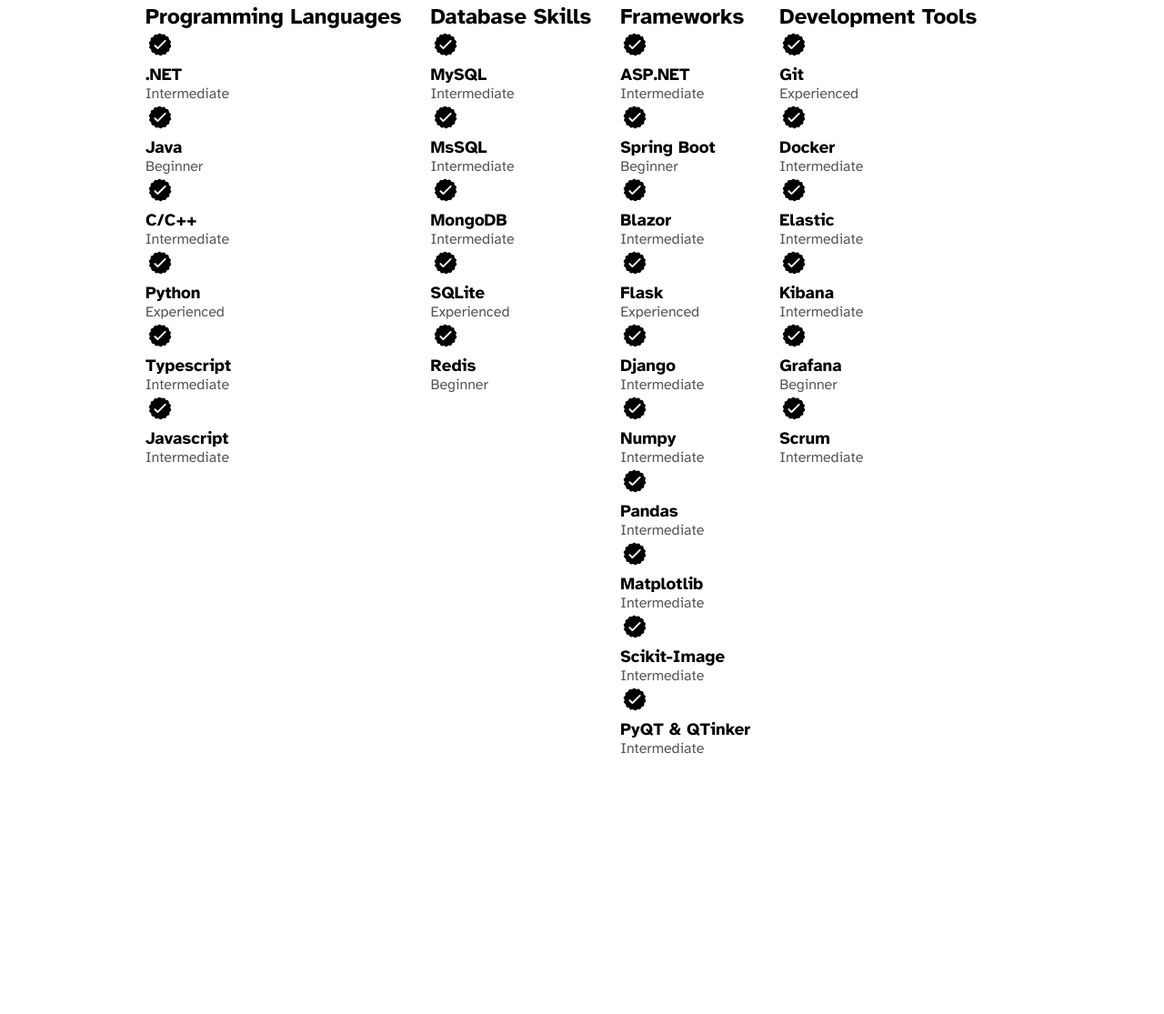
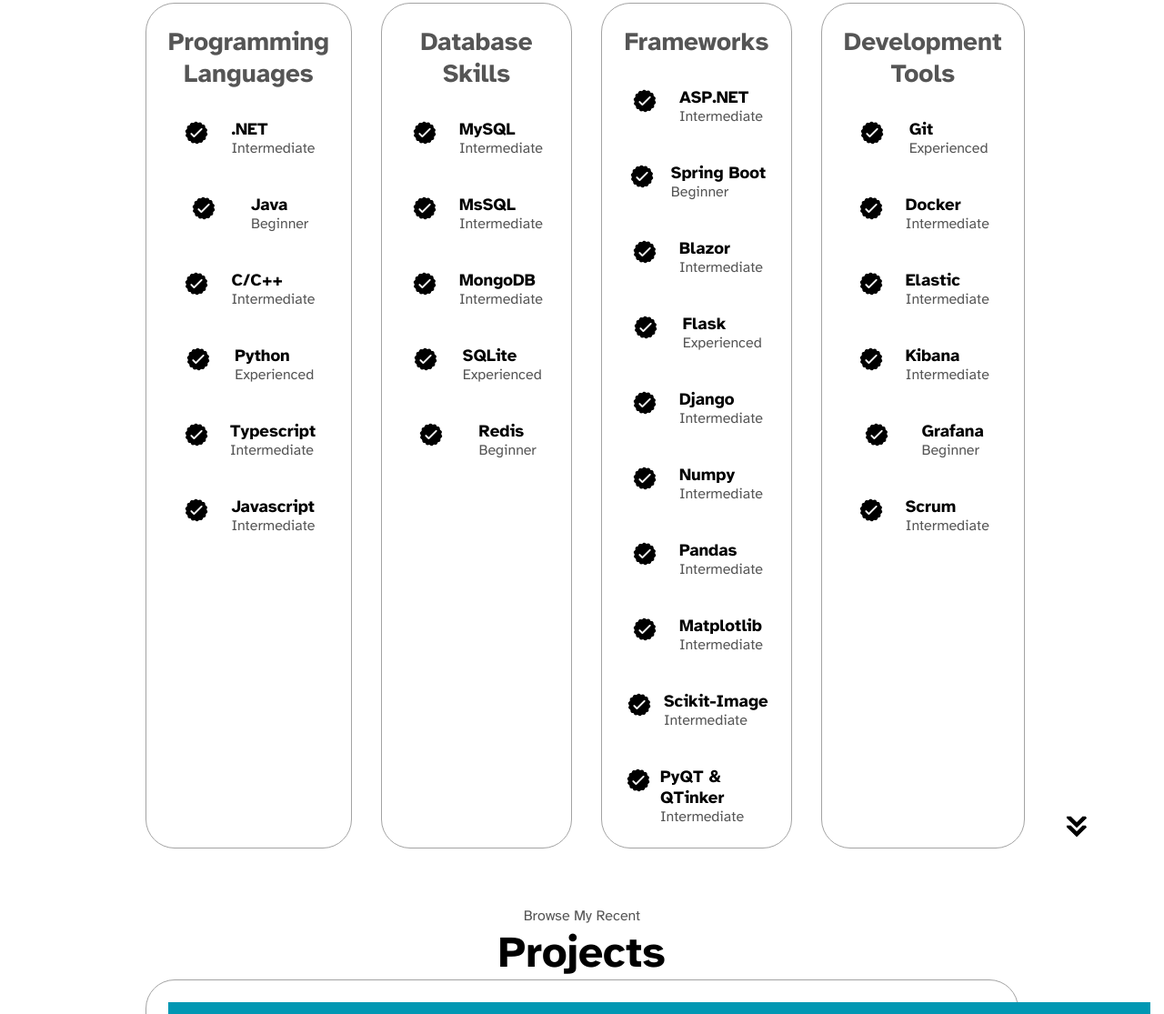
Before and after one commit to ali-gunes/aligunes.dev, a plain HTML site: page index.html in a window 1280 px wide. Shown: the part 1685-2800 px from the top of the page at 91% size. Before the commit the page ends 2518 px from the top, so only its background shows below. Drawn offline with Linux system fonts and the light colour scheme.

Commit message:
Complete experience section and begin projects section

```diff
--- a/index.html
+++ b/index.html
@@ -54,6 +54,12 @@
                 <img src="./assets/github.png" alt="Ali Güneş's Github Profile" class="icon" onclick="window.open('https://www.github.com/ali-gunes/', '_blank')">
             </div>
         </div>
+        <img
+        src="./assets/arrow.png"
+        alt="Next Section Arrow Icon"
+        class="icon arrow"
+        onclick="location.href='./#about'"
+        />
     </section>
 
     <section id="about">
@@ -96,7 +102,7 @@
         <h1 class="title">Experience</h1>
         <div class="experience-details-container">
             <div class="about-containers">
-                <div class="details-containers">
+                <div class="details-container">
                     <h2 class="experience-sub-title">Programming Languages</h2>
                     <div class="article-container">
                         <article>
@@ -155,7 +161,7 @@
                         </article>
                     </div>
                 </div>
-                <div class="details-containers">
+                <div class="details-container">
                     <h2 class="experience-sub-title">Database Skills</h2>
                     <div class="article-container">
                         <article>
@@ -205,7 +211,7 @@
                         </article>
                     </div>
                 </div>
-                <div class="details-containers">
+                <div class="details-container">
                     <h2 class="experience-sub-title">Frameworks</h2>
                     <div class="article-container">
                         <article>
@@ -300,7 +306,7 @@
                         </article>
                     </div>
                 </div>
-                <div class="details-containers">
+                <div class="details-container">
                     <h2 class="experience-sub-title">Development Tools</h2>
                     <div class="article-container">
                         <article>
@@ -361,6 +367,32 @@
                 </div>
             </div>
         </div>
+        <img
+        src="./assets/arrow.png"
+        alt="Next Section Arrow Icon"
+        class="icon arrow"
+        onclick="location.href='./#projects'"
+        />
+    </section>
+
+    <section id="projects">
+        <p class="section__text__p1">Browse My Recent</p>
+        <h1 class="title">Projects</h1>
+        <div class="experience-details-container">
+            <div class="details-container color-container">
+                <div class="article-container">
+                    <img
+                    src="./assets/project-1.png"
+                    alt="Project One"
+                    class="project-img"
+                    />
+                </div>
+                <h2 class="experience-sub-title project-title">Project One</h2>
+                <div class="btn-container">
+                    <button class="btn btn-color-2 project-btn" onclick="window.open('https://www.github.com/ali-gunes/', '_blank')">Github</button>
+                </div>
+            </div>
+        </div>
     </section>
 
     <script src="script.js"></script>
--- a/style.css
+++ b/style.css
@@ -159,6 +159,7 @@
 /* PROFILE SECTION */
 
 #profile {
+    position: relative;
     display: flex;
     justify-content: center;
     gap: 5rem;
@@ -303,3 +304,44 @@
     width: 400px;
     margin: auto 0;
 }
+
+/* EXPERIENCE SECTION */
+
+#experience {
+    position: relative;
+}
+
+.experience-sub-title {
+    color: rgb(85, 85, 85);
+    font-weight: 600;
+    font-size: 1.75rem;
+    margin-bottom: 2rem;
+}
+
+.experience-details-container {
+    display: flex;
+    justify-content: center;
+    flex-direction: column;
+}
+
+.article-container {
+    display: flex;
+    text-align: initial;
+    flex-wrap: wrap;
+    flex-direction: row;
+    gap: 2.5rem;
+    justify-content: space-around;
+}
+
+article {
+    display: flex;
+    width: 10rem;
+    justify-content: space-around;
+    gap: 0.5rem;
+}
+
+article .icon {
+    cursor: default;
+}
+
+/* PROJECTS SECTION */
```
